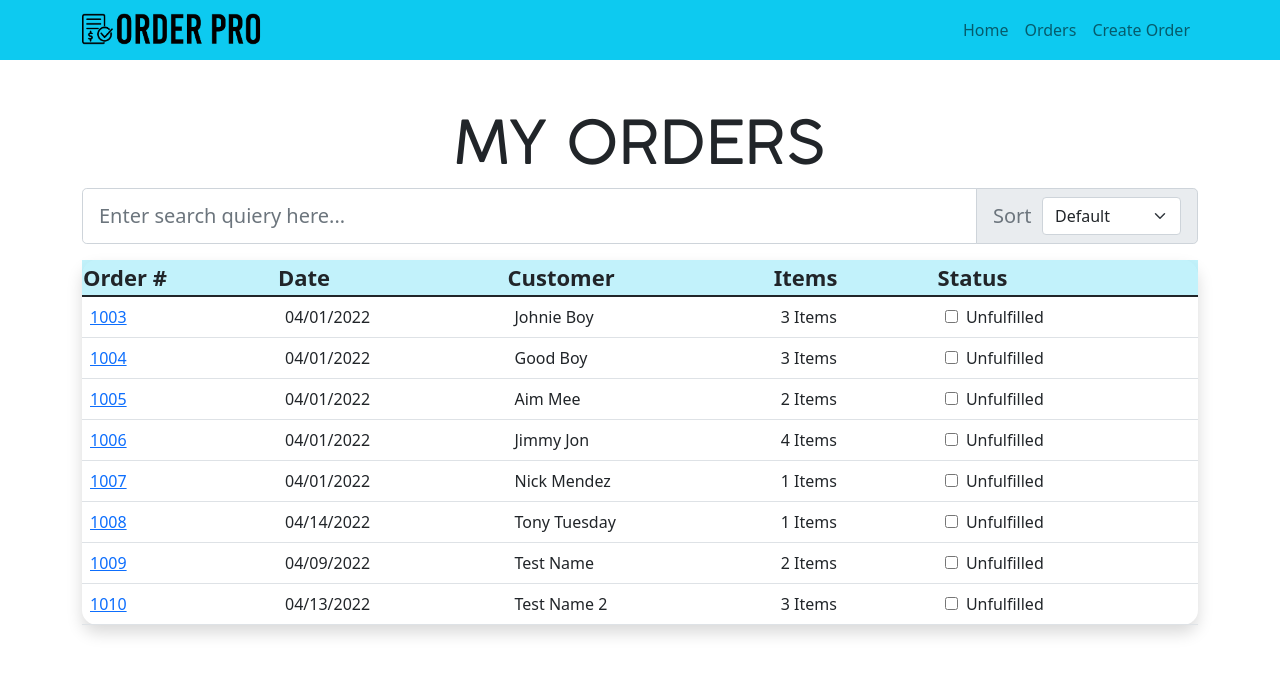
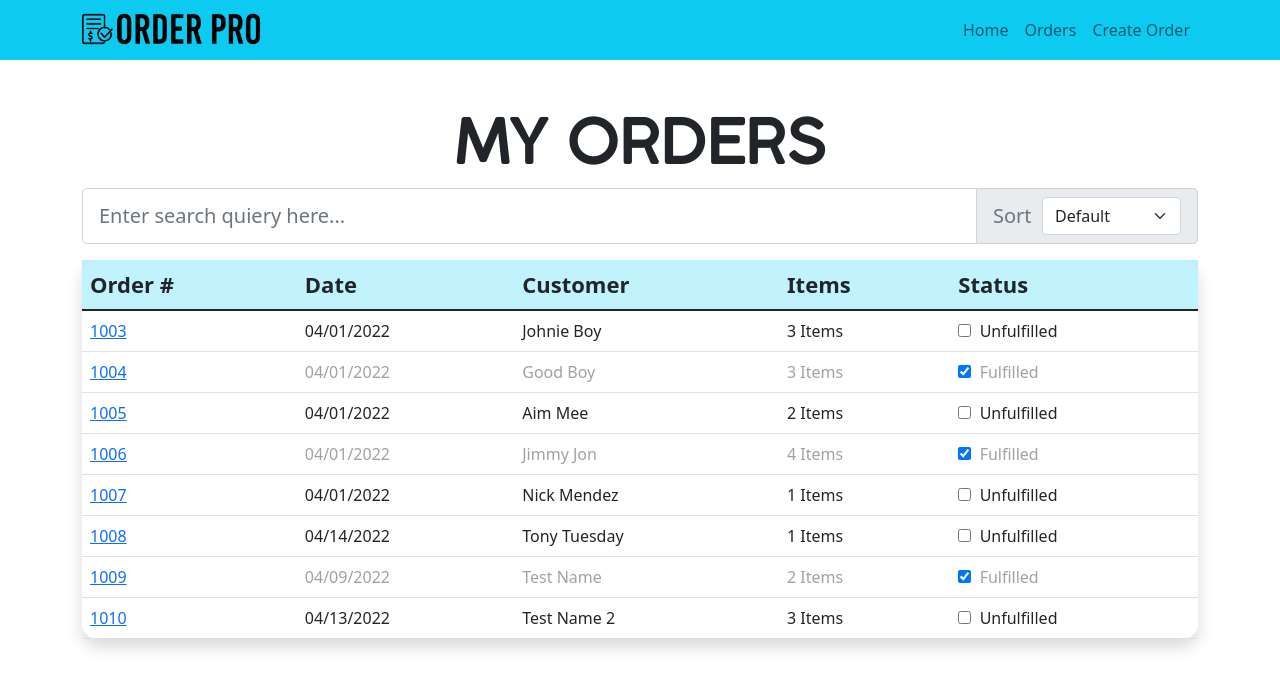
Before and after one commit to nickmendezFlatiron/Order-Pro, a React (Create React App) app: page /orders in a window 1280 px wide. Shown: the top 688 px of the page. Built offline with nearby package versions, Linux system fonts and the light colour scheme; data requests are answered from the project's data file.

Commit message:
styled and dynamically rendered order information to OrderNumberPage

```diff
--- a/src/components/order-page/OrderNumberPage.jsx
+++ b/src/components/order-page/OrderNumberPage.jsx
@@ -1,23 +1,51 @@
-import {React , useEffect , useState} from 'react'
+import {React} from 'react'
 import { useParams , Link } from 'react-router-dom'
-import Button from 'react-bootstrap/Button'
+import {Button , Row , Container, Col , Card , ListGroup  , ListGroupItem } from 'react-bootstrap/'
+
 
 const OrderNumberPage = ({orders}) => {
 
   const params= useParams()
+
   const order = orders.filter(order => order.number === parseInt(params.orderNumber))
-  console.log("orders ", order[0].number)
-
-  const [orderInfo , setOrderInfo] = useState(order)
+  const orderInfo = order[0]
 
 
+  const splitdate = orderInfo.date.split("-")
+  const newDate = `${splitdate[1]}/${splitdate[2]}/${splitdate[0]}`
 
+  const productList = orderInfo.items.map(item => { return <ListGroupItem key={item}>{item}</ListGroupItem>})
 
   return (
-    <div>
-       <Button as={Link} to="/orders" exact variant="info" className="btn-lg text-wrap text-black-50">Back</Button>
-       <p>{orderInfo[0].number}</p>
-    </div>
+      <Container className="mx-auto mt-5">
+        <Row>
+          <Col sm={1}>
+            <Button as={Link} to="/orders" exact variant="info" className="btn-lg text-wrap text-black-50">Back</Button>
+          </Col>
+          <Col sm={11} className="d-flex align-items-center">
+            <h1 className="text-left">{orderInfo.number}</h1>
+            <h4 className="ms-3 text-secondary">{newDate}</h4>
+            <h4 className="ms-3  text-secondary">{orderInfo.fulfilled ? 'Fulfilled' : 'Unfulfilled'}</h4>
+          </Col>
+        </Row>
+       <Container className="mt-5 d-inline-flex flex-row  justify-content-around">
+
+          <Card style={{ width: '30rem' }} >
+            <Card.Header><strong>Items Purchased</strong></Card.Header>
+            <ListGroup variant="flush">
+              {productList}
+            </ListGroup>
+          </Card>
+
+          <Card>
+            <Card.Header><strong>Customer Information</strong></Card.Header>
+            <ListGroup>
+              <ListGroupItem>{orderInfo.name}</ListGroupItem>
+              <ListGroupItem>{orderInfo.email}</ListGroupItem>
+            </ListGroup>
+          </Card>
+        </Container>
+      </Container>
   )
 }
 
--- a/src/components/order-page/OrderTable.jsx
+++ b/src/components/order-page/OrderTable.jsx
@@ -1,7 +1,7 @@
 import React from 'react'
 import {Container , Table} from 'react-bootstrap'
 import TableRow from './TableRow'
-import OrderNumberPage from './OrderNumberPage'
+
 
 
 const OrderTable = ({orders , setOrders , search , filter}) => {
@@ -28,11 +28,13 @@ const OrderTable = ({orders , setOrders , search , filter}) => {
     <Container>
       <Table hover className="my-3 shadow " id="order-table">
         <thead className="mt-3 bg-opacity-25 bg-info">
-          <th>Order #</th>
-          <th>Date</th>
-          <th>Customer</th>
-          <th>Items</th>
-          <th>Status</th>
+          <tr>
+            <th>Order #</th>
+            <th>Date</th>
+            <th>Customer</th>
+            <th>Items</th>
+            <th>Status</th>
+          </tr>
         </thead>
         <tbody>
           {tableRows}
--- a/src/components/order-page/Orders.jsx
+++ b/src/components/order-page/Orders.jsx
@@ -4,7 +4,7 @@ import React from "react";
 const Orders = ({children}) => {
   return (
     <div className="my-5 mx-auto">
-      <h1 className="font-60 text-center font-face-cl">MY ORDERS</h1>
+      <h1 className="font-60 text-center font-face-cl"><strong>MY ORDERS</strong></h1>
       {children}
     </div>
 
--- a/src/components/order-page/SearchBar.jsx
+++ b/src/components/order-page/SearchBar.jsx
@@ -21,7 +21,7 @@ const SearchBar = ({setSearch , setFilter , search}) => {
       <FormControl aria-label="Large" aria-describedby="inputGroup-sizing-sm" placeholder='Enter search quiery here...' value={search} onChange={handleSearch}/>
       <InputGroup.Text id="inputGroup-sizing-lg">
         <label for="filter" className="text-secondary" >Sort&nbsp;&nbsp;</label>
-        <select name="filter" class="form-select" onChange={handleFilter}>
+        <select name="filter" className="form-select" onChange={handleFilter}>
         <option value="default">Default</option>
           <option value="byName">By Name</option>
           <option value="descending">Descending</option>
--- a/src/db.json
+++ b/src/db.json
@@ -23,7 +23,7 @@
         "shorts",
         "gym bag"
       ],
-      "fulfilled": false,
+      "fulfilled": true,
       "id": 2
     },
     {
@@ -49,7 +49,7 @@
         "greeting card",
         "teddy bear"
       ],
-      "fulfilled": false,
+      "fulfilled": true,
       "id": 4
     },
     {
@@ -83,7 +83,7 @@
         "2 Lotkas",
         "3 Teas"
       ],
-      "fulfilled": false,
+      "fulfilled": true,
       "id": 7
     },
     {
```
